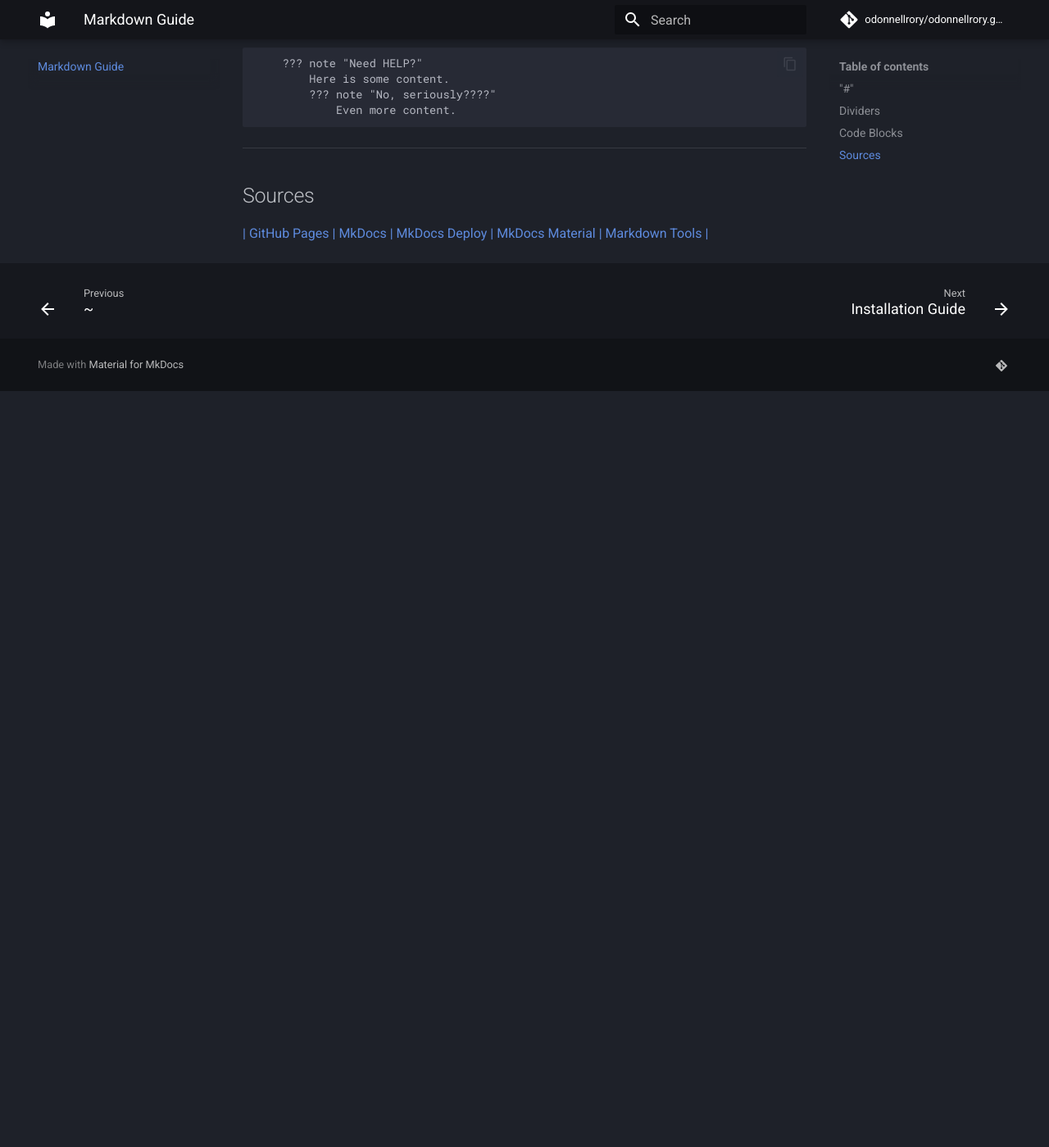
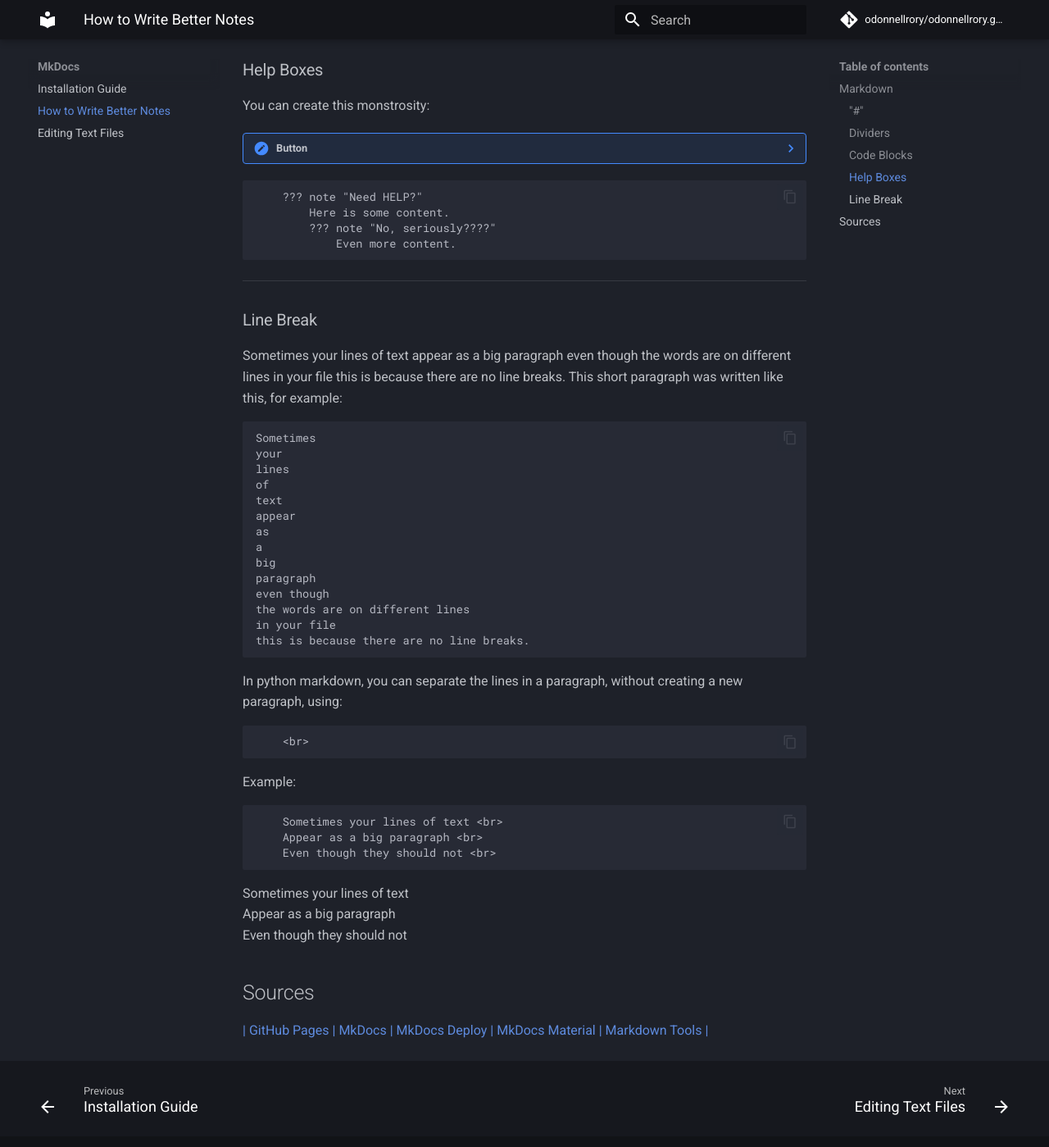
Before and after one commit to odonnellrory/odonnellrory.github.io, an MkDocs documentation site: the page built from docs/01-MkDocs/markdownguide.md, in a window 1280 px wide and 1400 px high, scrolled down 1125 px. Shown: the whole window at 82% size. Built offline with MkDocs 1.6.1 and Material for MkDocs 9.7.7, drawn with Linux system fonts in a browser that asks for light colours; comment, search, counter and statistics services are not loaded; before the commit the page ends 1602 px from its top, so only the background shows below that; some of the changed text lies outside the part shown.

Commit message:
neovim section

````diff
--- /dev/null
+++ b/docs/00-journal/2025-08-30.md
@@ -0,0 +1,109 @@
+# 30/08/25 -
+
+## To Do:
+
+- Make Markdown section a directory, it will likely get bigger like the other section was.
+- I want to set up an automated system for my machine to create the new journal file every day something like,
+
+```
+if yymmdd.md does not exist, matching todays date, create it
+
+```
+
+and then get systemd to run it on boot.
+
+---
+
+Installing new plugins, enter the venv aand use pip install.
+
+```
+pip install mkdocs-macros-plugin
+
+```
+
+---
+
+I'll make docs/markdown and change .pages
+
+---
+
+Opted for moving the markdown guide into 01-MkDocs, at least for now, as it would be in the only thing in a separate Markdown folder.
+
+I've also created nvim.md to document how I use neovim.
+
+??? Note "Neovim Guide"
+    ```
+
+    # Editing Text Files
+
+    ## NVIM
+        ---
+
+        To edit my text files I use a program called neovim.
+
+        Neovim is an evolution of Vi, the better alternative to nano.
+        If I ever hear you talk about your Nano proficiency, then I am afraid that you are misinformed.
+        You should never use nano more than once, like for example to ***install neovim*** on Nix. <br>
+        Nano is a backup for when Vi does not work or is not installed.
+
+        Anyway, sorry if I offended you, you can do a lot of cool things with Neovim; it has plugins.
+
+
+
+    ### NVChad
+        ---
+
+        Currently I use the [NVChad](https://nvchad.com/docs/quickstart/install) setup, which you too can set up instantly with this command:
+
+        ```
+            git clone https://github.com/NvChad/starter ~/.config/nvim && nvim
+
+        ```
+
+        On some machines I have had issues with this command, usually because it relies on you having the same font installed as that guy.  Or if you've already been messing with neovim on the machine before trying to install NVChad. <br>
+        But it usually works out of the box.
+
+        But it's nothing you can't overcome with a little googling.
+
+        With this, you will not just edit text, but be moving files, moving entire directories, renaming, deleting, everything you would have to leave nano to write a command, has a shortcut or a plugin on neovim. <br>
+        You seldom ever have to leave.  And if you need to use the command-line, it still has you covered with the Alt-I keyboard shortcut, which will open a temporary miniature terminal in the centre of neovim.
+
+        ---
+
+    ### Usage
+
+    #### NerdTree
+
+        ```
+            Ctrl+N
+
+        ```
+    ##### NerdTree Shortcuts
+
+        In the NerdTree window you can do multiple things:
+
+         - x: Cut
+         - c: Copy
+         - p: Paste
+         - o: Open
+
+        This makes it incredibly easy to re-organise repository structure and to change your current working file.
+
+    #### Terminal
+
+        ```
+            Alt+I
+
+        ```
+
+    #### Replace Text
+
+        ```
+
+            :%s/searches/replaces
+
+        ```
+
+        ---
+
+    ```
--- a/docs/01-MkDocs/installationguide.md
+++ b/docs/01-MkDocs/installationguide.md
@@ -147,34 +147,36 @@
 
 ```
 
-Ensure that your firewall is allowing traffic on that port.
+??? note "Linux Firewall - ufw"
 
-```
+    Ensure that your firewall is allowing traffic on that port.
+
+    ```
     sudo ufw status verbose
 
-```
+    ```
 
-This will tell you your current firewall settings.
-If it says ufw is not found or is not turned on, then install it and run:
+    This will tell you your current firewall settings.
+    If it says ufw is not found or is not turned on, then install it and run:
 
-```
+    ```
     sudo systemctl enable ufw
     sudo systemctl start ufw
 
-```
+    ```
 
-Now your firewall will run on startup.
+    Now your firewall will run on startup.
 
-The port for the webpage is 8000
-The port for SSH is 22
+    The port for the webpage is 8000
+    The port for SSH is 22
 
-ufw's syntax is very simple.  Here's my attempt at a cheat sheet on how to use it:
+    ufw's syntax is very simple.  Here's my attempt at a cheat sheet on how to use it:
 
-```
+    ```
     sudo ufw deny/allow   port-number/protocol
              status       verbose
              default      deny/allow  port-number/protocol
 
-```
+    ```
 
 ---
--- a/docs/markdownguide.md
+++ b/docs/01-MkDocs/markdownguide.md
@@ -1,4 +1,8 @@
-# Markdown Guide
+# How to Write Better Notes
+
+## Markdown
+
+**Please Note:  MkDocs uses python-markdown.**
 
 ### "#"
 ```
@@ -46,6 +50,8 @@
 ``` like this ```
 ---
 
+### Help Boxes
+
 You can create this monstrosity:
 
 ??? note "Button"
@@ -68,6 +74,63 @@
 
 ---
 
+### Line Break
+
+Sometimes
+your
+lines
+of
+text
+appear
+as
+a
+big
+paragraph
+even though
+the words are on different lines
+in your file
+this is because there are no line breaks.
+This short paragraph was written like this, for example:
+
+```
+
+Sometimes
+your
+lines
+of
+text
+appear
+as
+a
+big
+paragraph
+even though
+the words are on different lines
+in your file
+this is because there are no line breaks.
+
+```
+
+In python markdown, you can separate the lines in a paragraph, without creating a new paragraph, using:
+
+```
+    <br>
+
+```
+
+Example:
+
+```
+    Sometimes your lines of text <br>
+    Appear as a big paragraph <br>
+    Even though they should not <br>
+
+```
+
+Sometimes your lines of text <br>
+Appear as a big paragraph <br>
+Even though they should not <br>
+
 
 ## Sources
 
--- /dev/null
+++ b/docs/01-MkDocs/nvim.md
@@ -0,0 +1,69 @@
+# Editing Text Files
+
+## NVIM
+---
+
+To edit my text files I use a program called neovim.
+
+Neovim is an evolution of Vi, the better alternative to nano.
+If I ever hear you talk about your Nano proficiency, then I am afraid that you are misinformed.
+You should never use nano more than once, like for example to ***install neovim*** on Nix. <br>
+Nano is a backup for when Vi does not work or is not installed.
+
+Anyway, sorry if I offended you, you can do a lot of cool things with Neovim; it has plugins.
+
+
+
+### NVChad
+---
+
+Currently I use the [NVChad](https://nvchad.com/docs/quickstart/install) setup, which you too can set up instantly with this command:
+
+```
+    git clone https://github.com/NvChad/starter ~/.config/nvim && nvim
+
+```
+
+On some machines I have had issues with this command, usually because it relies on you having the same font installed as that guy.  Or if you've already been messing with neovim on the machine before trying to install NVChad. <br>
+But it usually works out of the box.
+
+But it's nothing you can't overcome with a little googling.
+
+With this, you will not just edit text, but be moving files, moving entire directories, renaming, deleting, everything you would have to leave nano to write a command, has a shortcut or a plugin on neovim. <br>
+You seldom ever have to leave.  And if you need to use the command-line, it still has you covered with the Alt-I keyboard shortcut, which will open a temporary miniature terminal in the centre of neovim.
+
+---
+
+### Usage
+
+#### NerdTree
+
+```
+    Ctrl+N
+
+```
+##### NerdTree Shortcuts
+
+In the NerdTree window you can do multiple things:
+
+ - x: Cut
+ - c: Copy
+ - p: Paste
+ - o: Open
+
+This makes it incredibly easy to re-organise repository structure and to change your current working file.
+
+#### Terminal
+
+```
+    Alt+I
+
+```
+
+#### Replace Text
+
+```
+
+    :%s/searches/replaces
+
+```
````
Also changed, not shown: README.md (+43 -12 lines), docs/.pages.
